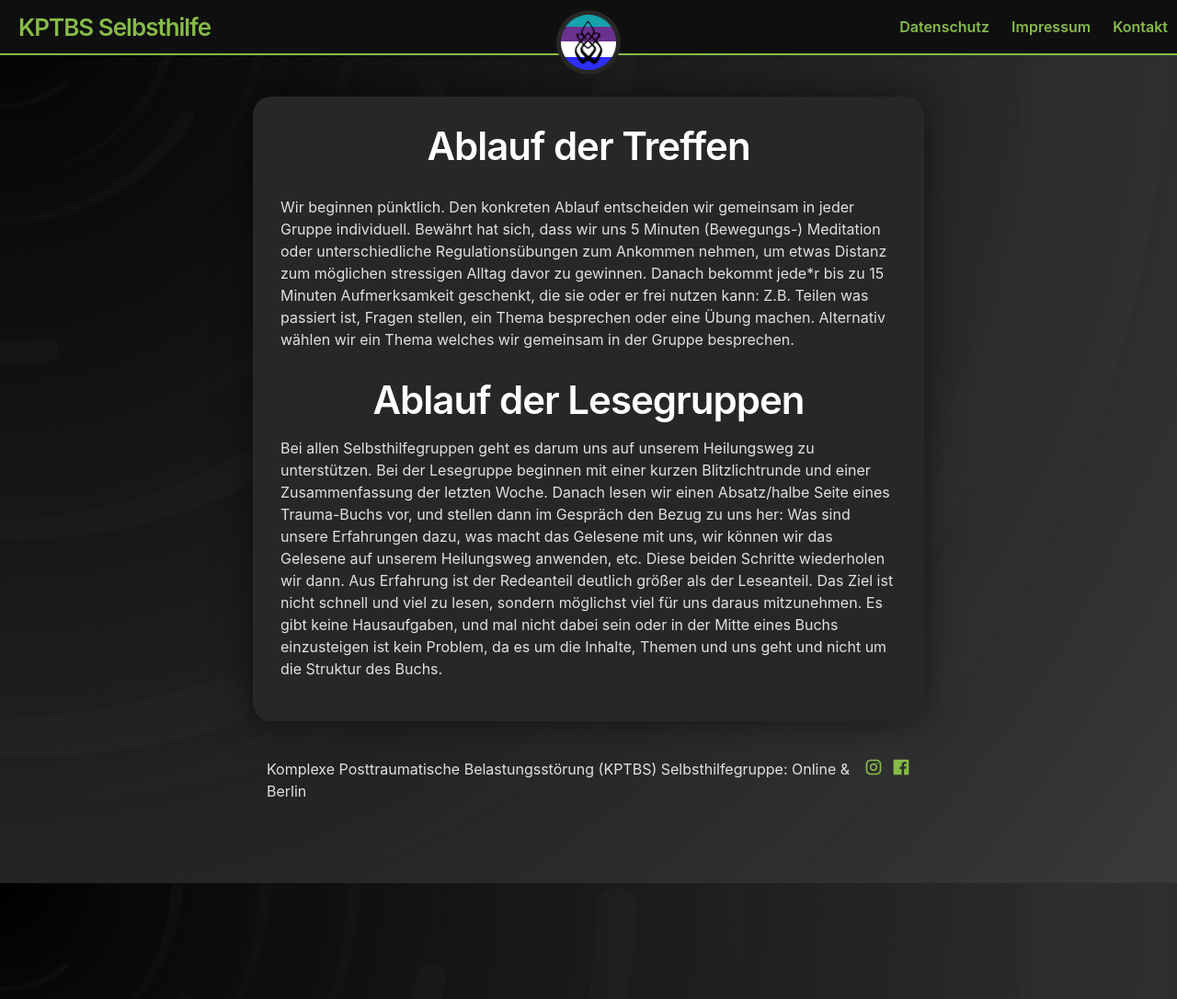
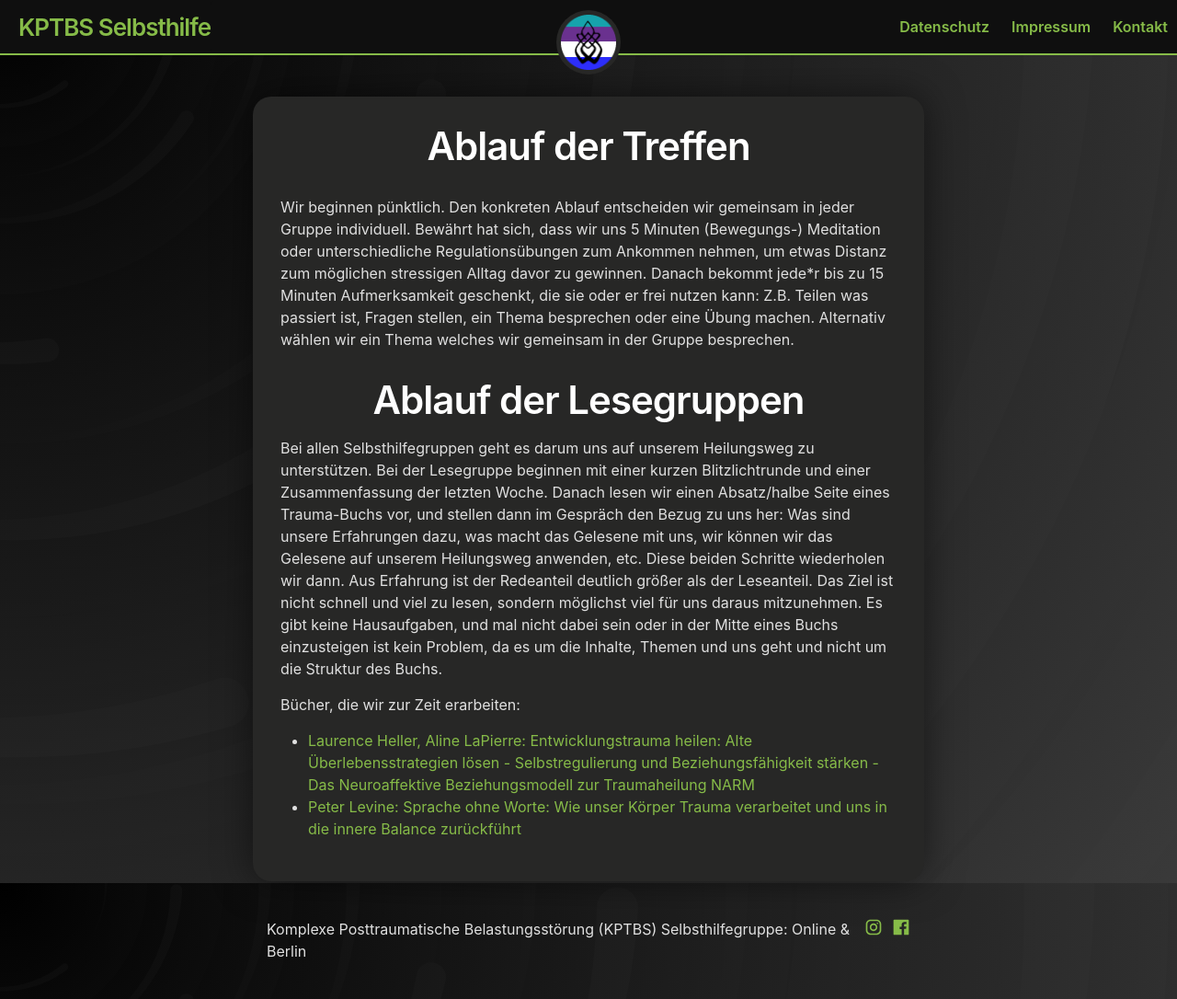
Before and after one commit to 3xz/k-ptbs, a Jekyll site: the page built from _posts/2023-07-12-ablauf.md, in a window 1280 px wide and 1086 px high. Shown: the whole window at 92% size. Built offline with Jekyll 4.4.1, drawn with Linux system fonts in a browser that asks for light colours.

Commit message:
Update 2023-07-12-ablauf.md

```diff
--- a/_posts/2023-07-12-ablauf.md
+++ b/_posts/2023-07-12-ablauf.md
@@ -7,3 +7,8 @@ Wir beginnen pünktlich. Den konkreten Ablauf entscheiden wir gemeinsam in jeder
 
 # Ablauf der Lesegruppen
 Bei allen Selbsthilfegruppen geht es darum uns auf unserem Heilungsweg zu unterstützen. Bei der Lesegruppe beginnen mit einer kurzen Blitzlichtrunde und einer Zusammenfassung der letzten Woche. Danach lesen wir einen Absatz/halbe Seite eines Trauma-Buchs vor, und stellen dann im Gespräch den Bezug zu uns her: Was sind unsere Erfahrungen dazu, was macht das Gelesene mit uns, wir können wir das Gelesene auf unserem Heilungsweg anwenden, etc. Diese beiden Schritte wiederholen wir dann. Aus Erfahrung ist der Redeanteil deutlich größer als der Leseanteil. Das Ziel ist nicht schnell und viel zu lesen, sondern möglichst viel für uns daraus mitzunehmen. Es gibt keine Hausaufgaben, und mal nicht dabei sein oder in der Mitte eines Buchs einzusteigen ist kein Problem, da es um die Inhalte, Themen und uns geht und nicht um die Struktur des Buchs.
+
+Bücher, die wir zur Zeit erarbeiten:
+
+- [Laurence Heller, Aline LaPierre: Entwicklungstrauma heilen: Alte Überlebensstrategien lösen - Selbstregulierung und Beziehungsfähigkeit stärken - Das Neuroaffektive Beziehungsmodell zur Traumaheilung NARM](https://www.amazon.de/dp/3466309220/)
+- [Peter Levine: Sprache ohne Worte: Wie unser Körper Trauma verarbeitet und uns in die innere Balance zurückführt](https://www.amazon.de/dp/3466309182/)
```
